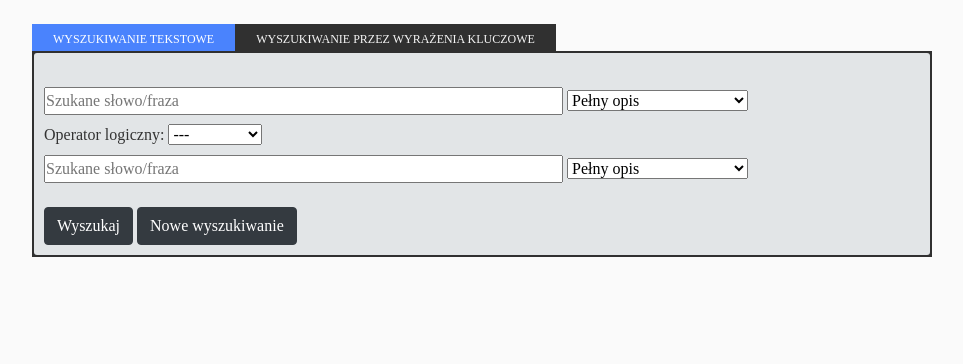
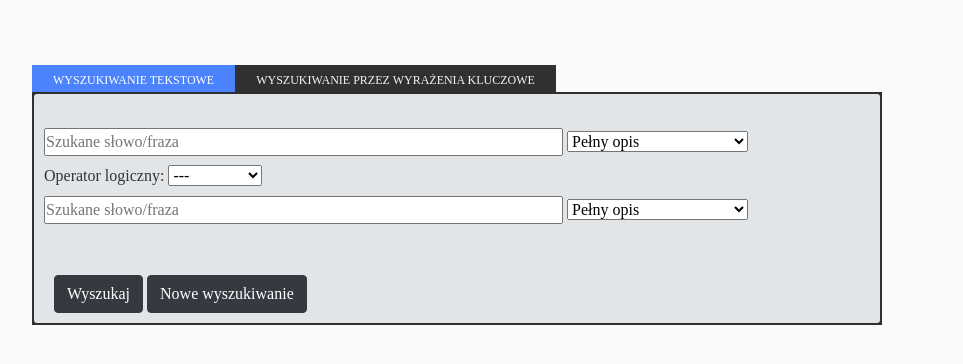
Before and after one commit to Hermotimos/PublicationsDB, a Django app: template bibliography/templates/bibliography/bibliography_search.html in a window 1280 px wide. Shown: the part 56-420 px from the top of the page, without its empty margins (53-1016 px from the left). Run offline with Django 3.2, Linux system fonts and the light colour scheme; the template is opened without the code that fills it, so the values that code supplies are empty; some libraries are stand-ins or nearby versions.

Commit message:
bibliography_search.html adjusted as per client's wish (layout)

```diff
--- a/bibliography/templates/bibliography/bibliography_search.html
+++ b/bibliography/templates/bibliography/bibliography_search.html
@@ -4,7 +4,7 @@
 
 {% block content %}
 
-<div>
+<div class="search">
     <ul class="tabs" xmlns="http://www.w3.org/1999/html">
         <li class="tab">
             <input type="radio" name="tabs" checked="checked" id="tab1"/>
--- a/bibliography/templates/bibliography/keyword_search.html
+++ b/bibliography/templates/bibliography/keyword_search.html
@@ -1,7 +1,8 @@
 <div class="content-section">
     <form method="GET" action="">
-
         <br>
+        <div class="row">
+            <div class="column">
                 <div>
                     <input list="keywords1" name="search3" placeholder="Wyrażenie kluczowe" size="83" value="{{ request.GET.search3 }}" required/>
                     <datalist id="keywords1">
@@ -27,8 +28,13 @@
                         {% endfor %}
                     </datalist>
                 </div>
-
                 <br>
+            </div>
+            <div class="column middle">
+                <button name="button2" class="btn btn-dark" type="submit" value="sumbit2">Wyszukaj</button>
+                <a href="{% url 'bibliography:search' %}" class="btn btn-dark text-right">Nowe wyszukiwanie</a>
+            </div>
+        </div>
 
 <!--        <p>Zaznacz wiele wyrażeń, aby wyszukać przez więcej niż jedno wyrażenie kluczowe:</p>-->
 <!--        <select name="keywords" size ="10" multiple>-->
@@ -40,8 +46,6 @@
 <!--        <small>Aby wybrać wiele opcji przytrzymaj na klawiaturze Ctrl (Windows) / Command (Mac).</small>-->
 <!--        <br><br>-->
 
-        <button name="button2" class="btn btn-dark" type="submit" value="sumbit2">Wyszukaj</button>
-        <a href="{% url 'bibliography:search' %}" class="btn btn-dark text-right">Nowe wyszukiwanie</a>
 
     </form>
 </div>
--- a/bibliography/templates/bibliography/text_search.html
+++ b/bibliography/templates/bibliography/text_search.html
@@ -1,8 +1,9 @@
 
 <div class="content-section">
     <form method="GET" action="">
-
         <br>
+        <div class="row">
+            <div class="column">
                 <div>
                     <input type="text" name="search1" placeholder="Szukane słowo/fraza" size="55" value="{{ request.GET.search1 }}" required/>
                     <select id="option1" name="option1">
@@ -33,7 +34,12 @@
                     </select>
                 </div>
                 <br>
-
+            </div>
+            <div class="column middle">
+                <button name="button1" class="btn btn-dark" type="submit" value="sumbit1" >Wyszukaj</button>
+                <a href="{% url 'bibliography:search' %}" class="btn btn-dark text-right">Nowe wyszukiwanie</a>
+            </div>
+        </div>
 <!--        <p> Wybierz kategorie, aby zawęzić zakres tematyczny wyszukiwania:</p>-->
 <!--        <select name="categories" size ="10" multiple>-->
 <!--            {% for key, value in categories3_dict.items %}-->
@@ -43,9 +49,5 @@
 <!--        <br>-->
 <!--        <small>Aby wybrać wiele opcji przytrzymaj na klawiaturze Ctrl (Windows) / Command (Mac).</small>-->
 <!--        <br><br>-->
-
-        <button name="button1" class="btn btn-dark" type="submit" value="sumbit1" >Wyszukaj</button>
-        <a href="{% url 'bibliography:search' %}" class="btn btn-dark text-right">Nowe wyszukiwanie</a>
-
     </form>
 </div>
--- a/static/css/main.css
+++ b/static/css/main.css
@@ -148,6 +148,9 @@ p.operator {
 
 /* BIBLIOGRAPHY SEARCH TABS */
 
+div.search {
+        padding-top: 1px;
+}
 
 * {
         margin: 0;
@@ -185,7 +188,7 @@ p.operator {
 .tabs .content {
         z-index: 0;/* or display: none; */
         overflow: hidden;
-    width: 900px;
+        width: 850px;
         padding: 2px;
         position: absolute;
         top: 27px;
@@ -197,7 +200,6 @@ p.operator {
 
 .tabs>.tab>[id^="tab"]:checked + label {
         top: 0;
-
         color: #FFF;
         background: #4A83FD;
 }
@@ -208,8 +210,25 @@ p.operator {
         transition: opacity 400ms ease-out;
 }
 
+
+/* OWN CUSTOMIZATION */
+
 /* Added to avoid tab overlapping results: */
-
 div.results {
         padding-top: 300px;
 }
+
+.row {
+        margin: 0px;
+}
+
+@media screen and (max-width: 800px) {
+        .column {
+        width: 100%;
+        }
+}
+
+div.middle {
+        padding-left: 10px;
+        padding-top: 27px;
+}
```
Lines whose indentation alone changed are shown as unchanged.
